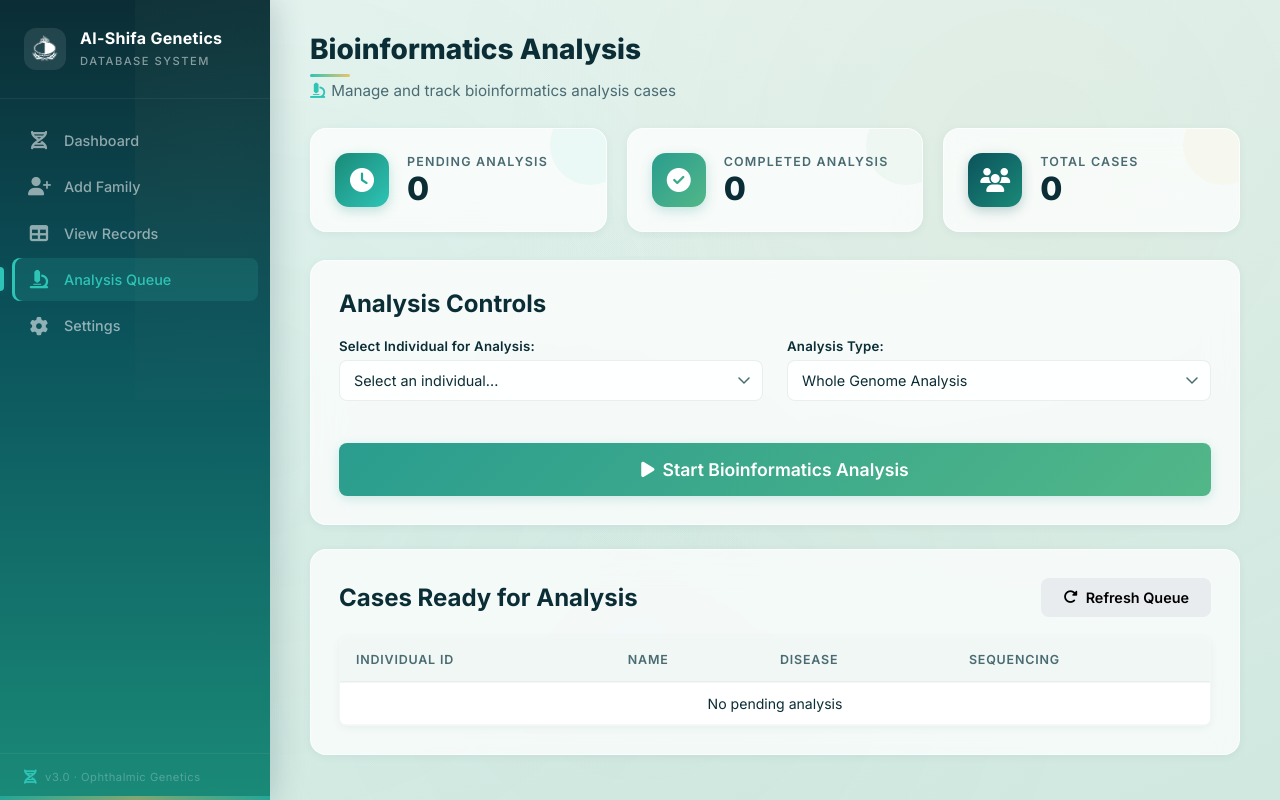
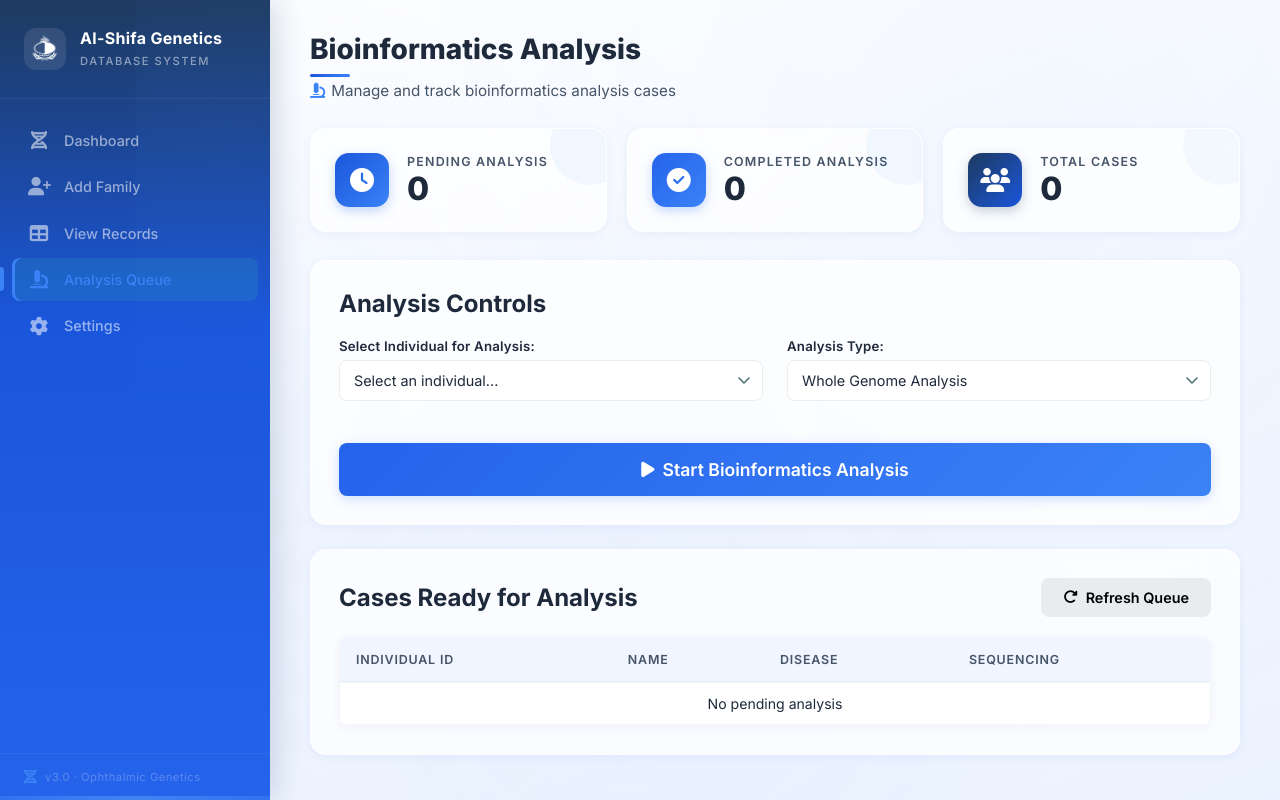
Before and after one commit to NaveedUrRehman787/al-shifa-genetics, a Flask app: page /remaining_analysis in a window 1280 px wide. Run offline with Flask 3, Linux system fonts and the light colour scheme; data that the repository does not hold is empty.

Commit message:
theme updated

```diff
--- a/app.py
+++ b/app.py
@@ -360,4 +360,5 @@ def clear_data():
 
 if __name__ == '__main__':
     init_db()
-    app.run(debug=True, port=8000)
+    #app.run(debug=True, port=8000)
+    app.run(host='0.0.0.0', port=8887, debug=False)
--- a/static/css/style.css
+++ b/static/css/style.css
@@ -1,26 +1,26 @@
 :root {
-  --primary: #0B525B;
-  --primary-light: #1A8A78;
-  --primary-lighter: #2EC4B6;
-  --primary-glow: rgba(46, 196, 182, 0.25);
-  --accent: #E9C46A;
-  --accent-dark: #F4A261;
+  --primary: #1A56DB;
+  --primary-light: #2563EB;
+  --primary-lighter: #3B82F6;
+  --primary-glow: rgba(59, 130, 246, 0.2);
+  --accent: #60A5FA;
+  --accent-dark: #3B82F6;
   --surface: #FFFFFF;
-  --surface-alt: #F0F7F4;
-  --bg-gradient-start: #E8F4F0;
-  --bg-gradient-end: #D0E8E0;
-  --text-primary: #0B2D35;
-  --text-secondary: #4A6B72;
-  --text-muted: #8BA8AE;
-  --danger: #D64550;
-  --success: #2A9D8F;
+  --surface-alt: #F0F5FF;
+  --bg-gradient-start: #FFFFFF;
+  --bg-gradient-end: #EBF2FF;
+  --text-primary: #1E293B;
+  --text-secondary: #475569;
+  --text-muted: #94A3B8;
+  --danger: #EF4444;
+  --success: #2563EB;
   --sidebar-width: 270px;
   --radius-sm: 8px;
   --radius-md: 16px;
   --radius-lg: 24px;
-  --shadow-sm: 0 2px 8px rgba(11, 91, 91, 0.06);
-  --shadow-md: 0 8px 30px rgba(11, 91, 91, 0.08);
-  --shadow-lg: 0 16px 50px rgba(11, 91, 91, 0.12);
+  --shadow-sm: 0 2px 8px rgba(30, 64, 175, 0.06);
+  --shadow-md: 0 8px 30px rgba(30, 64, 175, 0.08);
+  --shadow-lg: 0 16px 50px rgba(30, 64, 175, 0.1);
 }
 
 * {
@@ -43,9 +43,9 @@ body::before {
   position: fixed;
   top: 0; left: 0; right: 0; bottom: 0;
   background-image:
-    radial-gradient(circle at 20% 50%, rgba(46, 196, 182, 0.04) 0%, transparent 50%),
-    radial-gradient(circle at 80% 20%, rgba(233, 196, 106, 0.04) 0%, transparent 50%),
-    radial-gradient(circle at 50% 80%, rgba(26, 138, 120, 0.03) 0%, transparent 50%);
+    radial-gradient(circle at 20% 50%, rgba(59, 130, 246, 0.04) 0%, transparent 50%),
+    radial-gradient(circle at 80% 20%, rgba(96, 165, 250, 0.03) 0%, transparent 50%),
+    radial-gradient(circle at 50% 80%, rgba(37, 99, 235, 0.03) 0%, transparent 50%);
   pointer-events: none;
   z-index: 0;
 }
@@ -53,13 +53,13 @@ body::before {
 /* ─── Sidebar ─── */
 .sidebar {
   width: var(--sidebar-width);
-  background: linear-gradient(180deg, #0B2D35 0%, #0B525B 40%, #1A8A78 100%);
+  background: linear-gradient(180deg, #1E3A5F 0%, #1A56DB 40%, #2563EB 100%);
   height: 100vh;
   position: fixed;
   display: flex;
   flex-direction: column;
   z-index: 100;
-  box-shadow: 4px 0 30px rgba(11, 45, 53, 0.2);
+  box-shadow: 4px 0 30px rgba(30, 58, 95, 0.2);
   overflow: hidden;
 }
 
@@ -71,8 +71,8 @@ body::before {
   width: 100%;
   height: 100%;
   background:
-    radial-gradient(circle at 70% 30%, rgba(46, 196, 182, 0.06) 0%, transparent 60%),
-    radial-gradient(circle at 30% 70%, rgba(233, 196, 106, 0.04) 0%, transparent 60%);
+    radial-gradient(circle at 70% 30%, rgba(59, 130, 246, 0.06) 0%, transparent 60%),
+    radial-gradient(circle at 30% 70%, rgba(96, 165, 250, 0.04) 0%, transparent 60%);
   pointer-events: none;
 }
 
@@ -239,7 +239,7 @@ body::before {
   display: block;
   width: 40px;
   height: 3px;
-  background: linear-gradient(90deg, var(--primary-lighter), var(--accent));
+  background: linear-gradient(90deg, var(--primary), var(--primary-lighter));
   border-radius: 2px;
   margin-top: 8px;
 }
@@ -296,7 +296,7 @@ body::before {
 }
 
 .kpi-card:nth-child(1)::after { background: var(--primary-lighter); }
-.kpi-card:nth-child(2)::after { background: #52B788; }
+.kpi-card:nth-child(2)::after { background: var(--primary-lighter); }
 .kpi-card:nth-child(3)::after { background: var(--accent); }
 .kpi-card:nth-child(4)::after { background: var(--accent-dark); }
 
@@ -312,10 +312,10 @@ body::before {
   flex-shrink: 0;
 }
 
-.icon-blue { background: linear-gradient(135deg, #0B525B, #1A8A78); box-shadow: 0 4px 12px rgba(11, 82, 91, 0.25); }
-.icon-green { background: linear-gradient(135deg, #2A9D8F, #52B788); box-shadow: 0 4px 12px rgba(42, 157, 143, 0.25); }
-.icon-red { background: linear-gradient(135deg, #E9C46A, #F4A261); box-shadow: 0 4px 12px rgba(233, 196, 106, 0.25); }
-.icon-purple { background: linear-gradient(135deg, #1A8A78, #2EC4B6); box-shadow: 0 4px 12px rgba(26, 138, 120, 0.25); }
+.icon-blue { background: linear-gradient(135deg, #1E3A5F, #1A56DB); box-shadow: 0 4px 12px rgba(30, 58, 95, 0.25); }
+.icon-green { background: linear-gradient(135deg, #2563EB, #3B82F6); box-shadow: 0 4px 12px rgba(37, 99, 235, 0.25); }
+.icon-red { background: linear-gradient(135deg, #3B82F6, #60A5FA); box-shadow: 0 4px 12px rgba(59, 130, 246, 0.25); }
+.icon-purple { background: linear-gradient(135deg, #1A56DB, #3B82F6); box-shadow: 0 4px 12px rgba(26, 86, 219, 0.25); }
 
 .kpi-info h3 {
   font-size: 0.78rem;
@@ -411,14 +411,14 @@ select.form-control {
 }
 
 .btn-success {
-  background: linear-gradient(135deg, #2A9D8F, #52B788);
+  background: linear-gradient(135deg, #2563EB, #3B82F6);
   color: white;
-  box-shadow: 0 3px 12px rgba(42, 157, 143, 0.2);
+  box-shadow: 0 3px 12px rgba(37, 99, 235, 0.2);
 }
 
 .btn-success:hover {
   transform: translateY(-1px);
-  box-shadow: 0 6px 20px rgba(42, 157, 143, 0.3);
+  box-shadow: 0 6px 20px rgba(37, 99, 235, 0.3);
 }
 
 .btn-danger {
@@ -487,7 +487,7 @@ tr:hover td {
 
 .status-badge.complete {
   background: rgba(42, 157, 143, 0.1);
-  color: #2A9D8F;
+  color: #2563EB;
 }
 
 .status-badge.pending {
```
Also changed, not shown: templates/login.html (+21 -21 lines).
